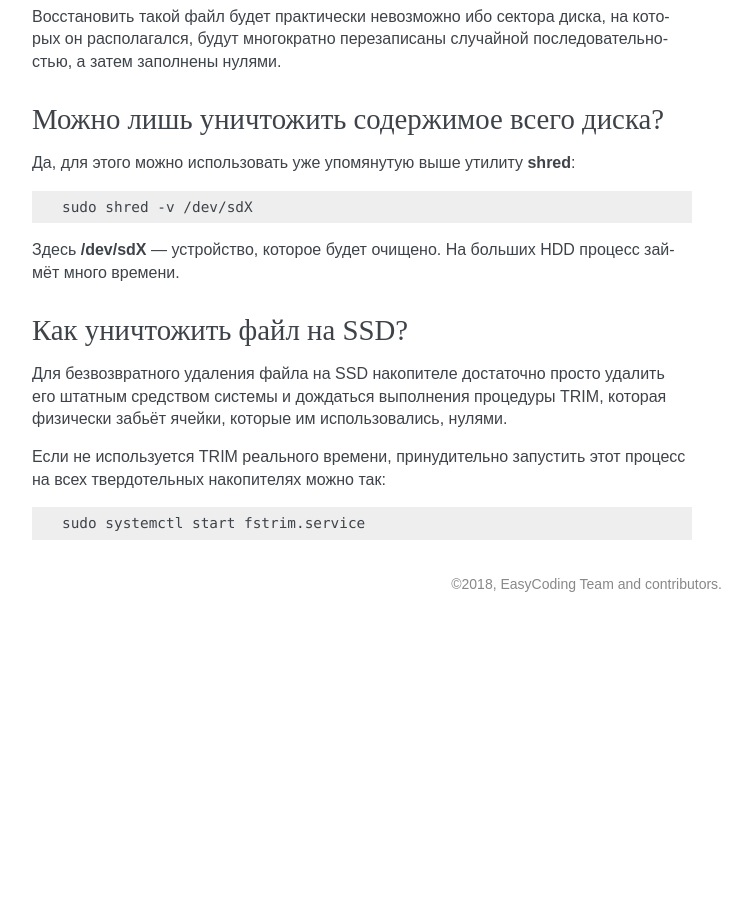
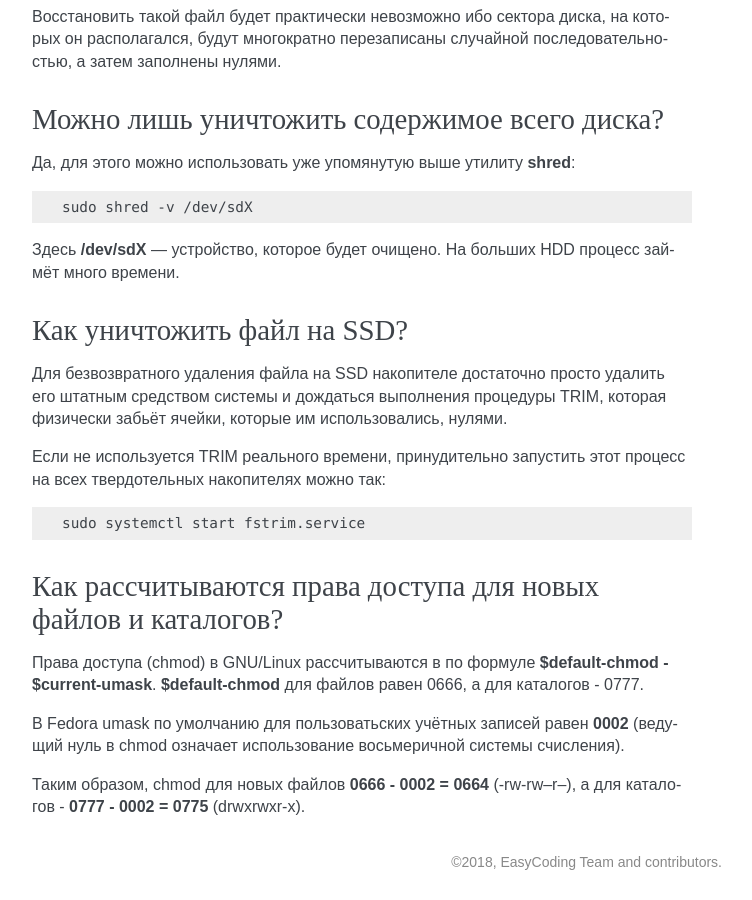
Before and after one commit to RussianFedora/FAQ, a Sphinx documentation site: the page built from source/security.rst, in a window 1280 px wide and 900 px high, scrolled down 6375 px. Shown: the whole window, without its empty margins (388-1140 px from the left). Built offline with Sphinx 7.4.7, drawn with Linux system fonts in a browser that asks for light colours; before the commit the page ends 6997 px from its top, so only the background shows below that.

Commit message:
Added question about chmod and umask.

```diff
--- a/source/security.rst
+++ b/source/security.rst
@@ -438,3 +438,15 @@ Sudoedit безопаснее прямого запуска текстового
 .. code-block:: bash
 
     sudo systemctl start fstrim.service
+
+.. index:: permissions, file, chmod
+.. _newfile-permissions:
+
+Как рассчитываются права доступа для новых файлов и каталогов?
+==================================================================
+
+Права доступа (chmod) в GNU/Linux рассчитываются в по формуле **$default-chmod - $current-umask**. **$default-chmod** для файлов равен 0666, а для каталогов - 0777.
+
+В Fedora umask по умолчанию для пользоватьских учётных записей равен **0002** (ведущий нуль в chmod означает использование восьмеричной системы счисления).
+
+Таким образом, chmod для новых файлов **0666 - 0002 = 0664** (-rw-rw--r--), а для каталогов - **0777 - 0002 = 0775** (drwxrwxr-x).
```
